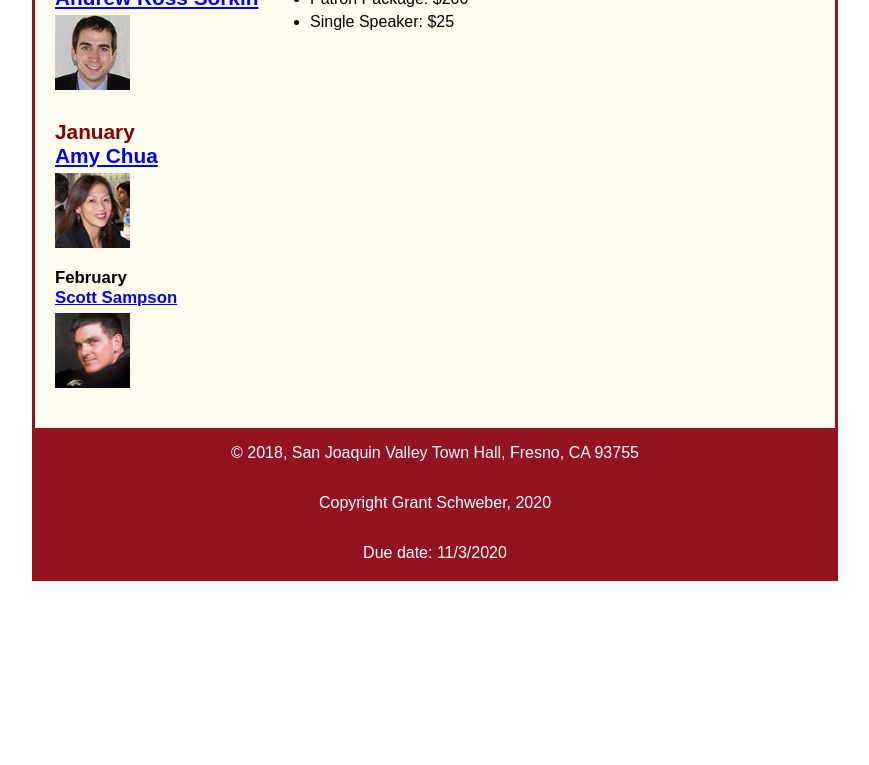
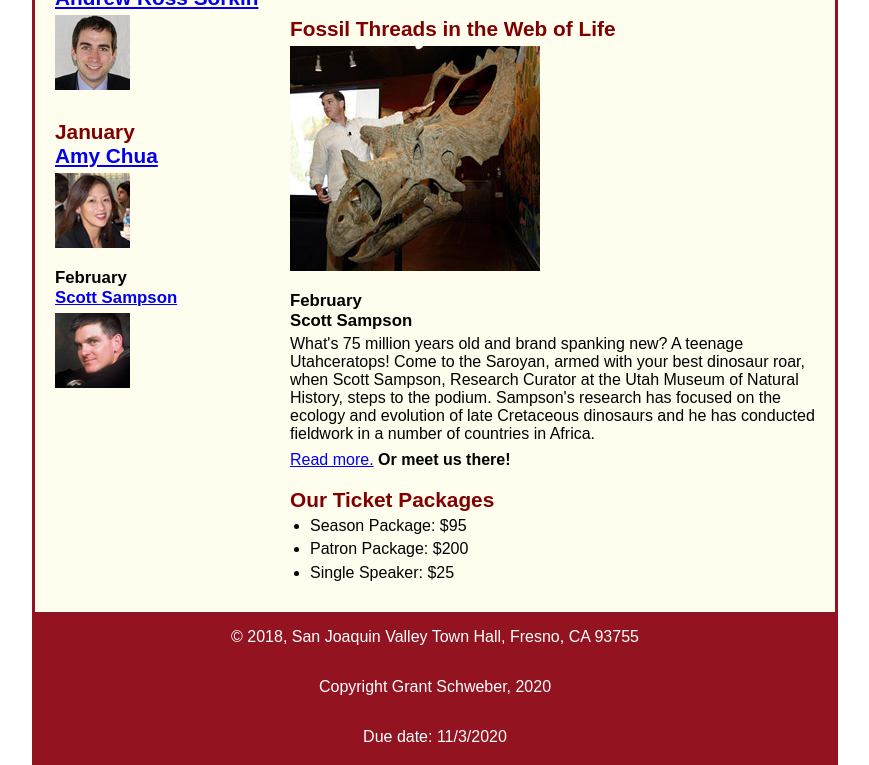
Before and after one commit to gschweber12/A12, a plain HTML site: page index.html in a window 1280 px wide. Shown: the part 365-1130 px from the top of the page, without its empty margins (205-1074 px from the left). Before the commit the page ends 946 px from the top, so only its background shows below. Drawn offline with Linux system fonts and the light colour scheme.

Commit message:
Feature: enhance html page

```diff
--- a/index.html
+++ b/index.html
@@ -22,6 +22,25 @@
 			<p>San Joaquin Valley Town Hall is a non-profit organization that is run by an all-volunteer board of directors. Our mission is to bring nationally and internationally renowned, thought-provoking speakers who inform, educate, and entertain our audience! As one or our members told us:</p>
 
 			<blockquote>&ldquo;Each year I give a ticket package to each of our family members. I think of it as the gift of knowledge...and that is priceless.&rdquo;</blockquote>
+
+
+			<h1>Speaker of the Month</h1>
+			<article>
+				<h2>Fossil Threads in the Web of Life</h2>
+				<img src="images/sampson_dinosaur.jpg" alt="Scott Sampson with dinosaur">
+				<h3>February<br>
+					Scott Sampson</h3>
+
+				<p>What's 75 million years old and brand spanking new? A teenage
+				Utahceratops! Come to the Saroyan, armed with your best dinosaur
+				roar, when Scott Sampson, Research Curator at the Utah Museum of
+				Natural History, steps to the podium. Sampson's research has
+				focused on the ecology and evolution of late Cretaceous dinosaurs
+				and he has conducted fieldwork in a number of countries in Africa.
+				</p>
+
+				<p><a href="speakers/c6_sampson.html">Read more.</a>&nbsp;<b>Or meet us there!</b></p>
+			</article>
 
 
 			<h2>Our Ticket Packages</h2>
```
Also changed, not shown: images/sampson_dinosaur.jpg (added).
